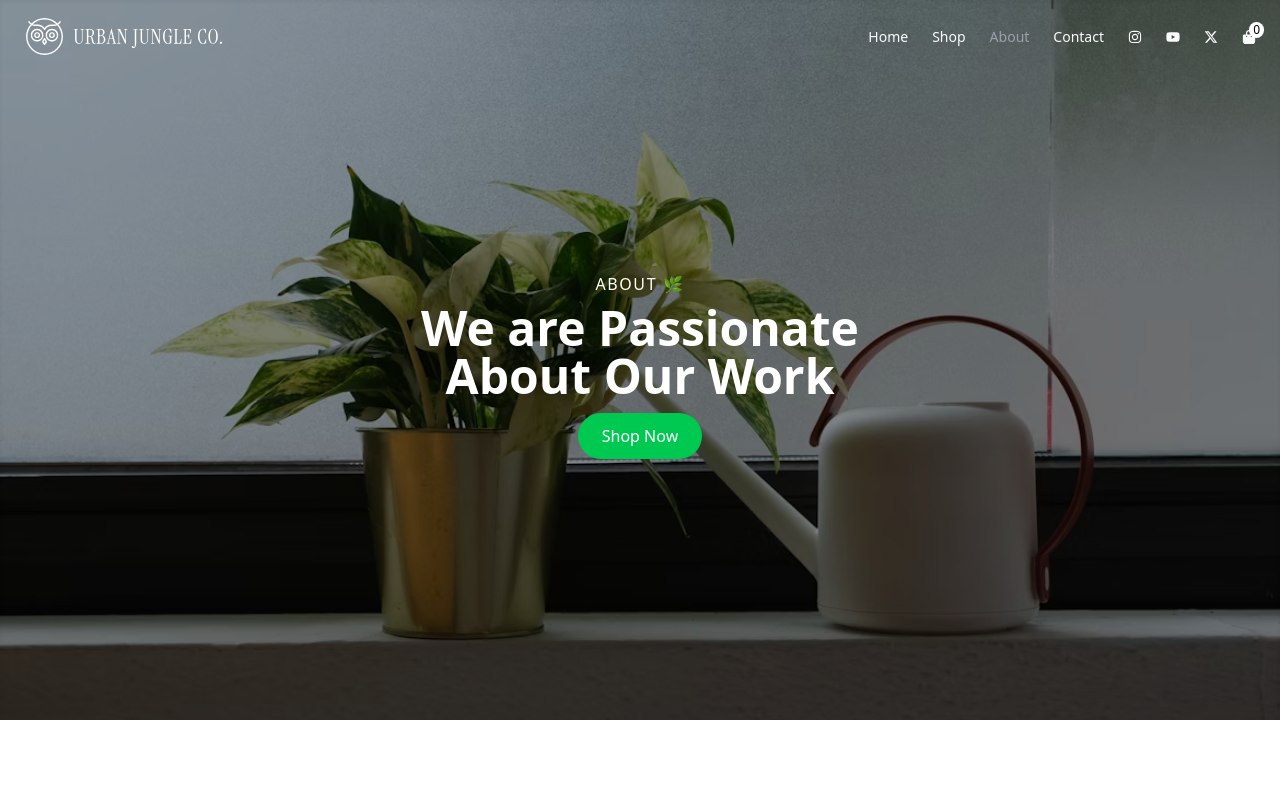
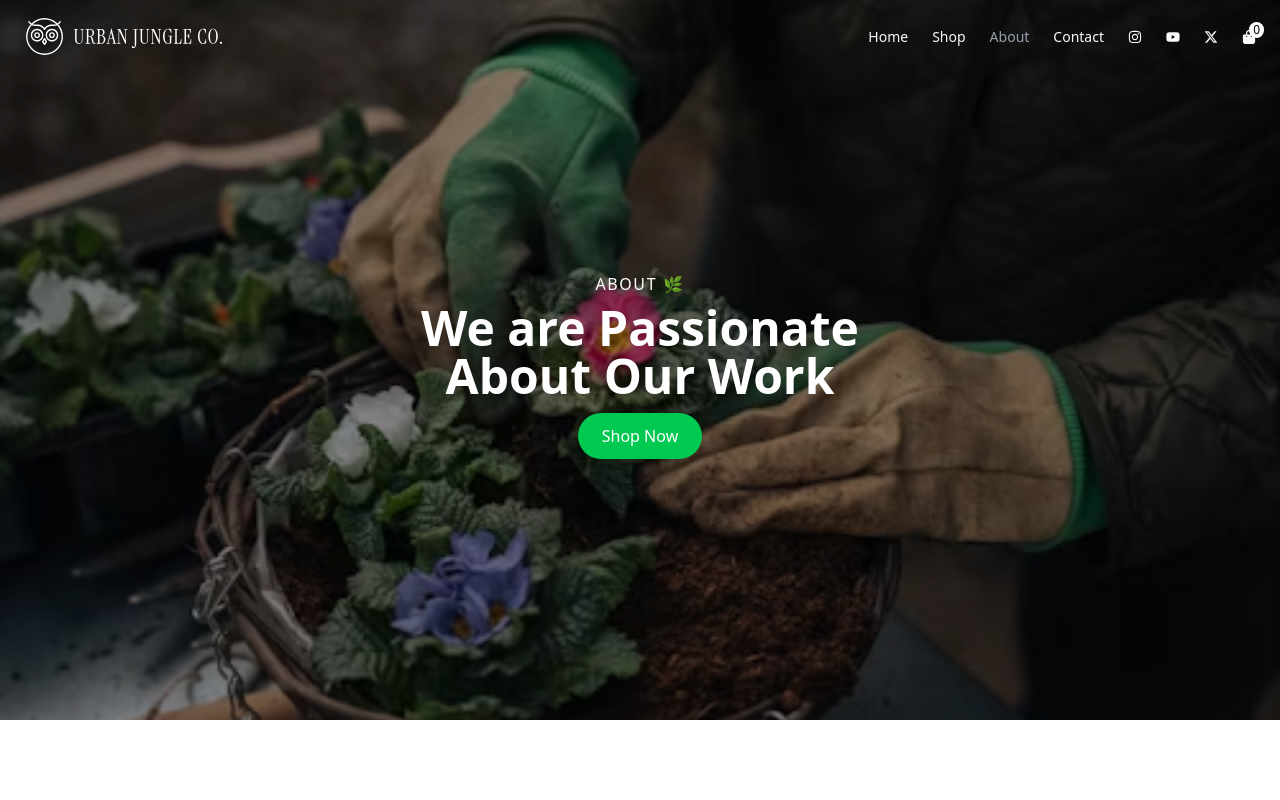
Before and after one commit to Rahulpadole11/Plant-E-commerce, a React (Vite) app: page /about in a window 1280 px wide. Shown: the top 800 px of the page. Built offline with nearby package versions, Linux system fonts and the light colour scheme.

Commit message:
Update About.jsx

```diff
--- a/src/pages/About.jsx
+++ b/src/pages/About.jsx
@@ -8,7 +8,7 @@ const About = () => {
       <section
         className="w-full bg-cover bg-center flex items-center justify-center text-white text-center relative overflow-hidden h-[60vh] sm:h-[70vh] md:h-[80vh] lg:h-[90vh] "
         style={{
-          backgroundImage: `url(/Heroimg/plant.avif)`,
+          backgroundImage: `url(/Heroimg/about.avif)`,
           filter: "brightness(100%)",
         }}
       >
```
